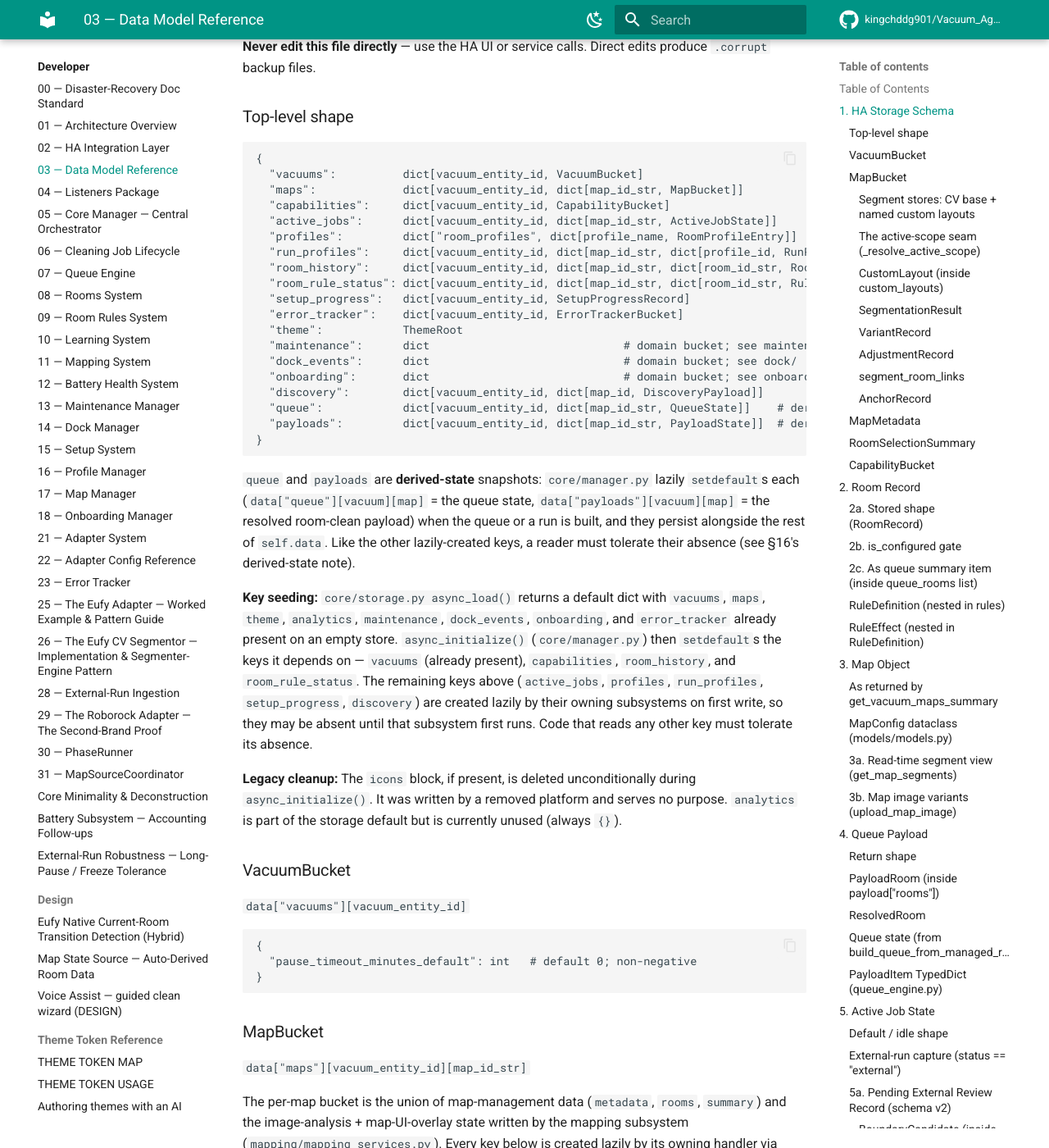
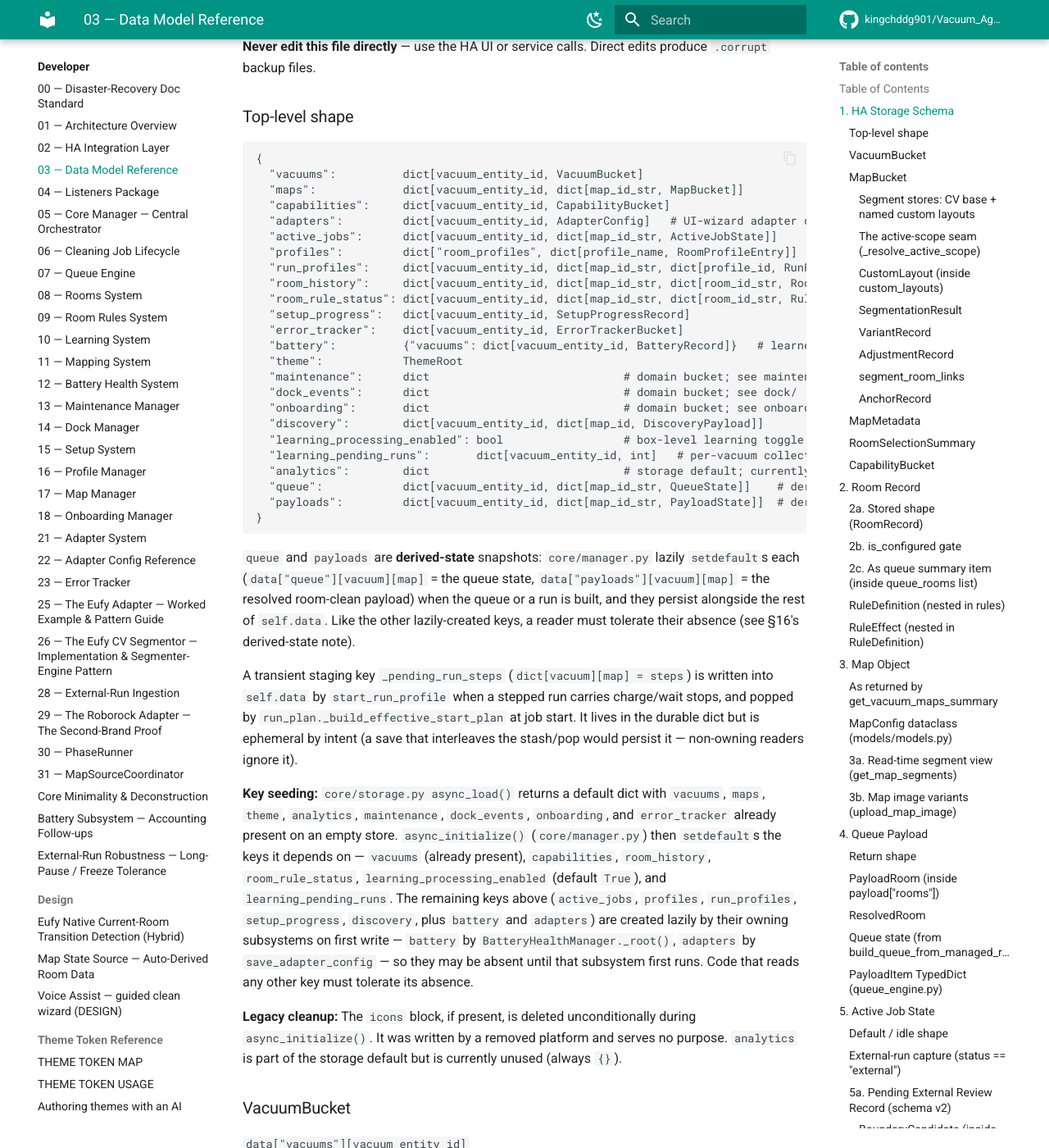
Before and after one commit to kingchddg901/Vacuum_Agent, an MkDocs documentation site: the page built from docs/dev/03-data-model.md, in a window 1280 px wide and 1400 px high, scrolled down 1126 px. Shown: the whole window at 82% size. Built offline with MkDocs 1.6.1 and Material for MkDocs 9.7.7, drawn with Linux system fonts in a browser that asks for light colours; comment, search, counter and statistics services are not loaded; some of the changed text lies outside the part shown.

Commit message:
docs(dev): DR-grade 03-data-model — complete the top-level key inventory + fix shapes
Audited 03-data-model.md (the persistent store schema reference, ~2100 lines)
against source. It's the aggregator/index doc — its inlined object shapes were
largely byte-faithful (default active-job state §5, payload/ResolvedRoom gating
§4, learning record §9 all hold), so the collapse was its job as an INDEX.

Fixes (docs-only, no code bugs):
- Added FOUR genuinely-persisted top-level keys the §1 inventory omitted:
  `battery` ({"vacuums":{...}}, battery/manager.py:284), `adapters`
  (config_loader.py:78), `learning_processing_enabled` + `learning_pending_runs`
  (manager.py:319-320) — the last two were also missing from the key-seeding
  prose. Added `analytics` (unused storage default) for completeness.
- Added THREE co-resident MapBucket keys: `saved_zones`, `learned_zones`,
  `queue_breaks` (all written into map_bucket[...]).
- Confidently-wrong §2a `clean_intensity`: "Standard"/"Intense" -> Quick/Narrow/
  Deep (Standard is dead -> Quick), the same fix docs 07/08 already made.
- Confidently-wrong §1 RoomSelectionSummary: documented only {enabled_count,
  disabled_count} -> the real 4-key shape with 9-key SummaryEntry lists, plus the
  rebuild_map_bucket 4-key REDUCED divergence (doc 17 BUG-B).
- §6a room-profile record -> 9 keys (added mop_required; path_type is an
  always-present str, not str|None), cross-ref 16 §3.1.
- MapMetadata gained reconciled_at / reconciliation_dismissed_at / last_rebuild.
- Documented the transient `_pending_run_steps` staging key.

Added the 03 status row to 00 §7 (BACKEND TIER COMPLETE). mkdocs --strict green.

Co-Authored-By: Claude Opus 4.8 (1M context) <noreply@anthropic.com>

````diff
--- a/docs/dev/03-data-model.md
+++ b/docs/dev/03-data-model.md
@@ -44,6 +44,7 @@ produce `.corrupt` backup files.
   "vacuums":          dict[vacuum_entity_id, VacuumBucket]
   "maps":             dict[vacuum_entity_id, dict[map_id_str, MapBucket]]
   "capabilities":     dict[vacuum_entity_id, CapabilityBucket]
+  "adapters":         dict[vacuum_entity_id, AdapterConfig]   # UI-wizard adapter configs; see 22-adapter-config-reference.md
   "active_jobs":      dict[vacuum_entity_id, dict[map_id_str, ActiveJobState]]
   "profiles":         dict["room_profiles", dict[profile_name, RoomProfileEntry]]
   "run_profiles":     dict[vacuum_entity_id, dict[map_id_str, dict[profile_id, RunProfileEntry]]]
@@ -51,11 +52,15 @@ produce `.corrupt` backup files.
   "room_rule_status": dict[vacuum_entity_id, dict[map_id_str, dict[room_id_str, RuleStatusEntry]]]
   "setup_progress":   dict[vacuum_entity_id, SetupProgressRecord]
   "error_tracker":    dict[vacuum_entity_id, ErrorTrackerBucket]
+  "battery":          {"vacuums": dict[vacuum_entity_id, BatteryRecord]}   # learned charge-rate / health; see 12-battery-system.md
   "theme":            ThemeRoot
   "maintenance":      dict                             # domain bucket; see maintenance/
   "dock_events":      dict                             # domain bucket; see dock/
   "onboarding":       dict                             # domain bucket; see onboarding/
   "discovery":        dict[vacuum_entity_id, dict[map_id, DiscoveryPayload]]
+  "learning_processing_enabled": bool                  # box-level learning toggle; default True
+  "learning_pending_runs":       dict[vacuum_entity_id, int]   # per-vacuum collected-but-unprocessed run count
+  "analytics":        dict                             # storage default; currently unused (always {})
   "queue":            dict[vacuum_entity_id, dict[map_id_str, QueueState]]    # derived snapshot; see §4
   "payloads":         dict[vacuum_entity_id, dict[map_id_str, PayloadState]]  # derived room-clean payload snapshot; see §4
 }
@@ -68,15 +73,24 @@ or a run is built, and they persist alongside the rest of `self.data`. Like the
 other lazily-created keys, a reader must tolerate their absence (see §16's
 derived-state note).
 
+A transient staging key `_pending_run_steps` (`dict[vacuum][map] = steps`) is
+written into `self.data` by `start_run_profile` when a stepped run carries
+charge/wait stops, and popped by `run_plan._build_effective_start_plan` at job
+start. It lives in the durable dict but is ephemeral by intent (a save that
+interleaves the stash/pop would persist it — non-owning readers ignore it).
+
 **Key seeding:** `core/storage.py async_load()` returns a default dict with
 `vacuums`, `maps`, `theme`, `analytics`, `maintenance`, `dock_events`,
 `onboarding`, and `error_tracker` already present on an empty store.
 `async_initialize()` (`core/manager.py`) then `setdefault`s the keys it depends
-on — `vacuums` (already present), `capabilities`, `room_history`, and
-`room_rule_status`. The remaining keys above (`active_jobs`, `profiles`,
-`run_profiles`, `setup_progress`, `discovery`) are created lazily by their
-owning subsystems on first write, so they may be absent until that subsystem
-first runs. Code that reads any other key must tolerate its absence.
+on — `vacuums` (already present), `capabilities`, `room_history`,
+`room_rule_status`, `learning_processing_enabled` (default `True`), and
+`learning_pending_runs`. The remaining keys above (`active_jobs`, `profiles`,
+`run_profiles`, `setup_progress`, `discovery`, plus `battery` and `adapters`)
+are created lazily by their owning subsystems on first write — `battery` by
+`BatteryHealthManager._root()`, `adapters` by `save_adapter_config` — so they
+may be absent until that subsystem first runs. Code that reads any other key
+must tolerate its absence.
 
 **Legacy cleanup:** The `icons` block, if present, is deleted unconditionally
 during `async_initialize()`. It was written by a removed platform and serves no
@@ -108,6 +122,9 @@ its owning handler via `ensure_map_bucket`, so any reader must tolerate absence.
   "metadata":                  MapMetadata
   "rooms":                     dict[room_id_str, RoomRecord]  # {} until rooms are configured
   "summary":                   RoomSelectionSummary           # rebuilt by build_room_selection_summary
+  "saved_zones":               dict[zone_id_str, SavedZone]   # named user zones; see frontend/saved-zones.md
+  "learned_zones":             dict                           # per-zone learned timing; see 10-learning-system.md §2.5
+  "queue_breaks":              list[QueueBreak]               # ordered charge/wait stops for a stepped run; see 07-queue-engine.md §9
   "segmentation_mode":         str                            # "cv" | "custom"; default "cv" (custom serves the ACTIVE layout)
   "image_segments":            SegmentationResult             # CV auto-detected store (map-bucket level)
   "custom_layouts":            dict[layout_id_str, CustomLayout]   # named custom segmentations; {} until first author/migration
@@ -330,7 +347,10 @@ layout owns its own mascot positions including its own `"dock"` spot.
     "active_map_id": str | int | None
     "room_count":    int
   }
-  "discovered_rooms": list[dict]   # raw room discovery payloads from the vacuum API
+  "discovered_rooms":            list[dict]   # raw room discovery payloads from the vacuum API
+  "reconciled_at":               str | None   # ISO stamp of the last accepted room reconciliation (rooms/room_crud.py)
+  "reconciliation_dismissed_at": str | None   # ISO stamp the user dismissed a reconciliation prompt
+  "last_rebuild":                str | None   # ISO stamp of the last rebuild_map_bucket (maps/map_manager.py)
 }
 ```
 
@@ -344,8 +364,27 @@ Rebuilt on every room change by `build_room_selection_summary`.
 {
   "enabled_count":  int
   "disabled_count": int
-}
-```
+  "enabled_rooms":  list[SummaryEntry]   # one per enabled room, sorted by order
+  "disabled_rooms": list[SummaryEntry]   # one per disabled room
+}
+```
+
+Each `SummaryEntry` is the canonical **9-key** form written by
+`build_room_selection_summary` (`rooms/room_manager.py`):
+
+```
+{
+  "room_id": int, "name": str, "slug": str, "order": int,
+  "profile_name": str, "floor_type": str, "clean_passes": int,
+  "edge_mopping": bool, "carpet": bool   # carpet = floor_type.startswith("carpet")
+}
+```
+
+> **Divergent writer (doc 17 BUG-B):** `rebuild_map_bucket`
+> (`maps/map_manager.py`) writes a REDUCED **4-key** entry
+> `{room_id, name, slug, order}` — dropping the last five fields — so a map last
+> summarized by a rebuild silently loses them until a non-rebuild write
+> repopulates. See [17-map-manager](17-map-manager.md) §3.4.
 
 ### CapabilityBucket
 
@@ -392,7 +431,7 @@ TypedDict defined in `models/models.py`. Stored as a plain `dict` in
 | `clean_mode` | `str` | `"vacuum"`, `"mop"`, or `"vacuum_mop"`. |
 | `fan_speed` | `str` | e.g. `"Max"`, `"Boost"`, `"Standard"`, `"Quiet"`. |
 | `water_level` | `str` | `"Off"`, `"Low"`, `"Medium"`, `"High"`. |
-| `clean_intensity` | `str` | `"Standard"`, `"Intense"`, etc. |
+| `clean_intensity` | `str` | One of `"Quick"`, `"Narrow"`, `"Deep"`. Legacy `"Standard"`/`"Normal"` are **dead** — normalized to `"Quick"` by `normalize_clean_intensity` (same as §07/§08). |
 | `clean_passes` | `int` | Number of cleaning passes; minimum 1. |
 | `edge_mopping` | `bool` | Whether edge mopping is active. |
 | `path_type` | `str \| None` | `"wide"`, `"narrow"`, or `None`. |
@@ -1204,18 +1243,21 @@ Built-in profiles (e.g. `"vacuum_quick"`, `"vacuum_mop_quick"`) are compiled at
 runtime from `profiles/room_profiles.py` and never written to storage — only
 user-created profiles appear in storage.
 
-`data["profiles"]["room_profiles"][profile_name]`
-
-```
-{
-  "label":          str
-  "clean_mode":     str    # "vacuum" | "mop" | "vacuum_mop"
-  "fan_speed":      str
-  "water_level":    str
-  "clean_intensity": str
-  "clean_passes":   int
-  "edge_mopping":   bool
-  "path_type":      str | None
+`data["profiles"]["room_profiles"][profile_name]` — this **9-key** stored record
+(the always-defaulted `path_type` / `mop_required` included) is owned by
+[16-profile-manager](16-profile-manager.md) §3.1.
+
+```
+{
+  "label":           str
+  "clean_mode":      str    # "vacuum" | "mop" | "vacuum_mop"
+  "fan_speed":       str
+  "water_level":     str
+  "clean_intensity": str    # "Quick" | "Narrow" | "Deep"
+  "clean_passes":    int
+  "edge_mopping":    bool
+  "mop_required":    bool   # derived from clean_mode at save (mop / vacuum_mop -> True)
+  "path_type":       str    # "wide" | "narrow" — always present (derived: Deep -> "narrow", else "wide")
 }
 ```
 
````
Also changed, not shown: docs/dev/00-disaster-recovery-standard.md (+1 -0 lines).
